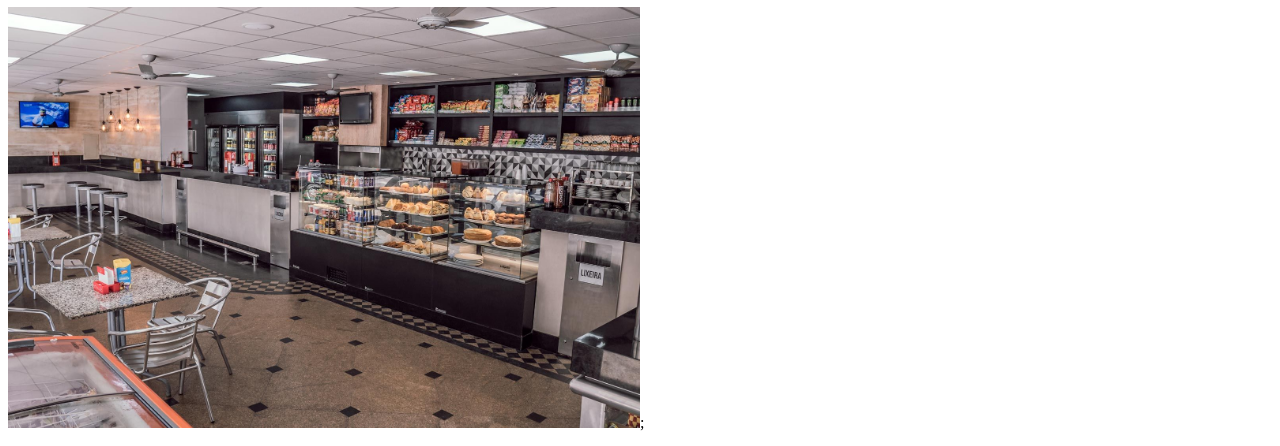
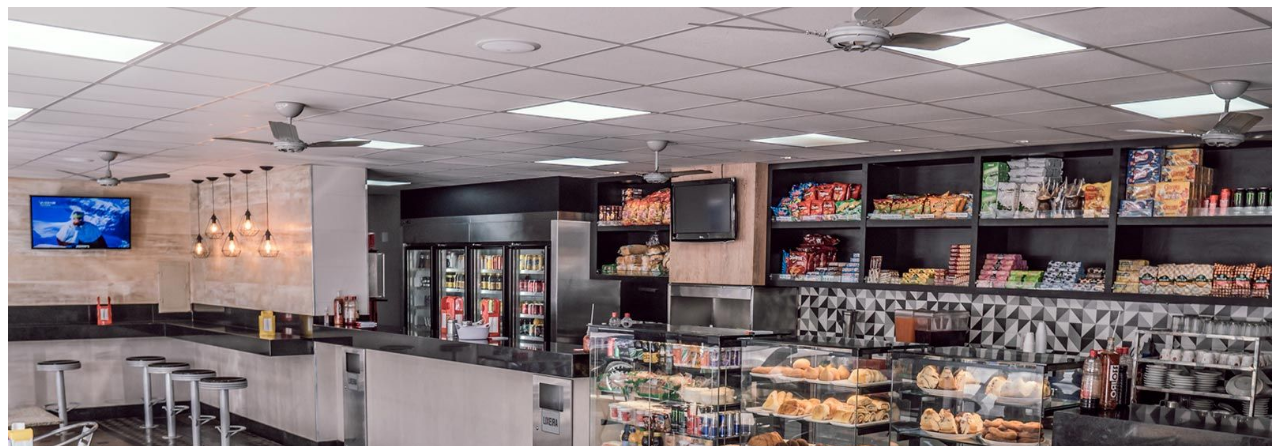
Before and after one commit to Th4li4/lanchonete-btz, a plain HTML site: page index.html in a window 1280 px wide. Shown: the part 73-519 px from the top of the page. Drawn offline with Linux system fonts and the light colour scheme; a script that the page names is missing.

Commit message:
02122022

```diff
--- a/style.css
+++ b/style.css
@@ -7,8 +7,8 @@ body {
 
 }
 #entrada{
-    width: 50%;
-    height: 20%;
+    width: 100%;
+    height: 30%;
        }
 p {
     text-align: center;
```
